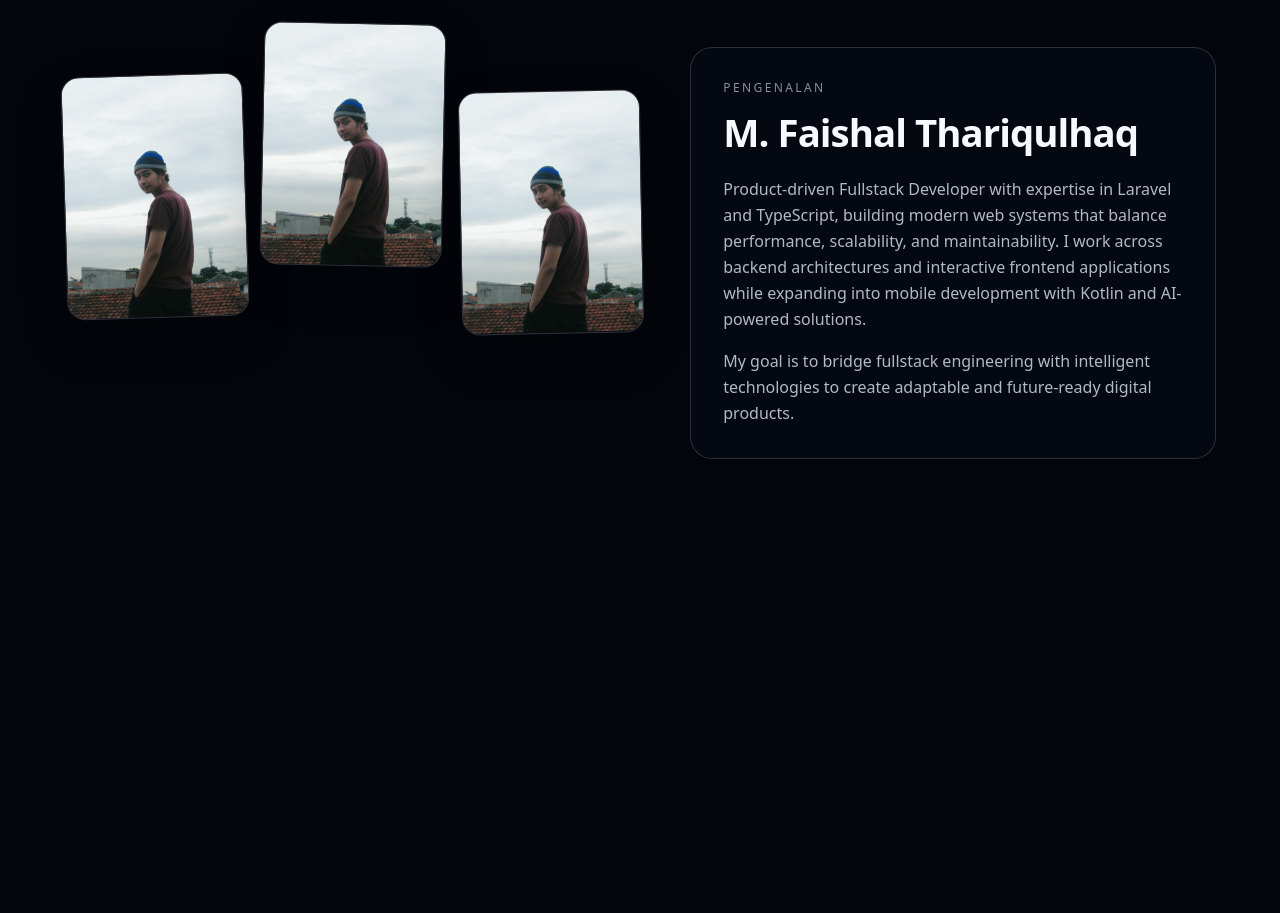
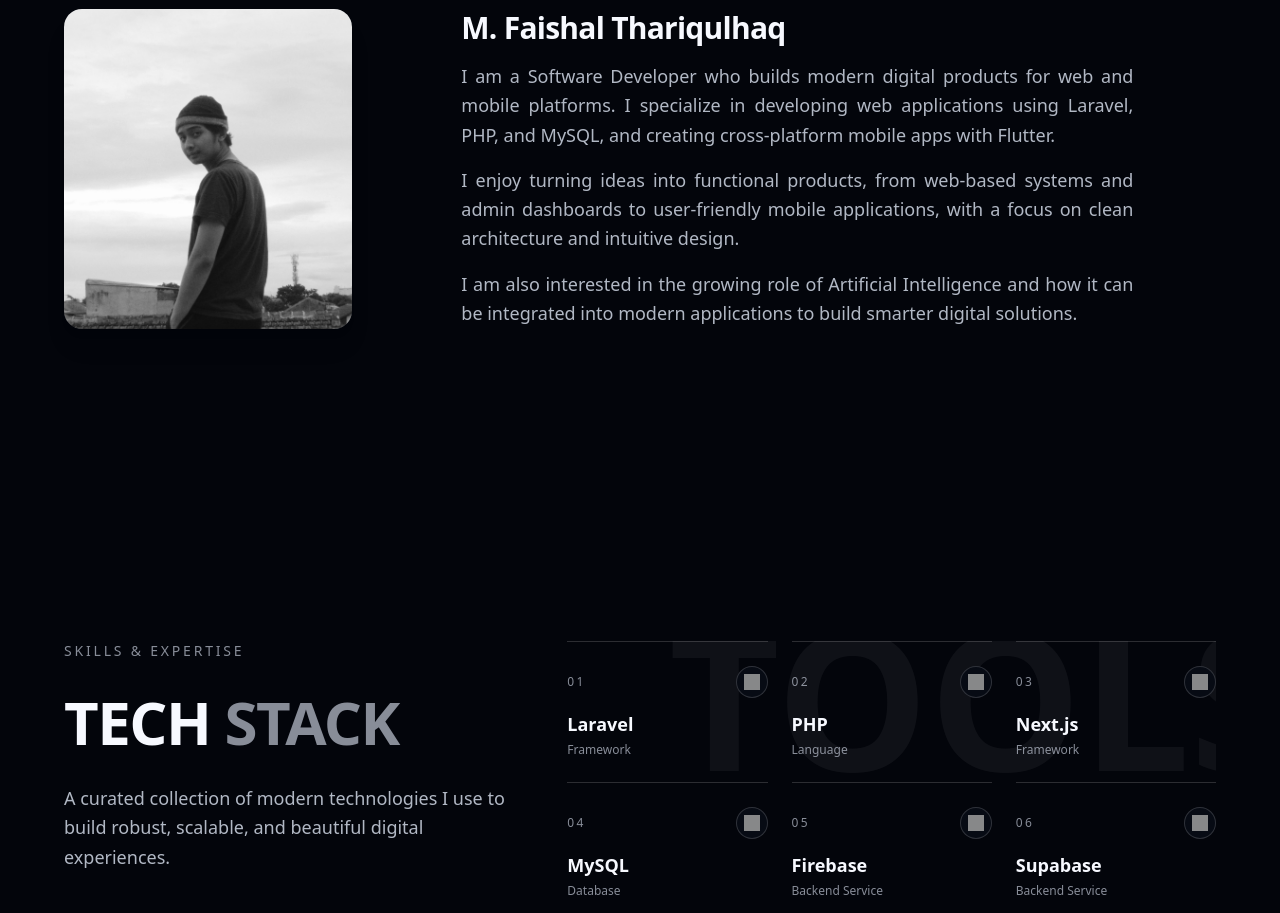
Before and after one commit to MFaishalThaariqulhaq/FaisPortofolio-v1, a Next.js app: page /about in a window 1280 px wide. Shown: the part 239-1152 px from the top of the page. Before the commit the page ends 800 px from the top, so only its background shows below. Built offline with nearby package versions, Linux system fonts and the light colour scheme; grey boxes are pictures that could not be loaded.

Commit message:
Refine about page layout and dock glow

```diff
--- a/src/app/about/page.tsx
+++ b/src/app/about/page.tsx
@@ -1,121 +1,251 @@
 "use client"
 
 import Image from "next/image"
-import { motion, useReducedMotion } from "framer-motion"
+import { motion, useInView, useReducedMotion } from "framer-motion"
+import { useRef } from "react"
 import Navbar from "@/components/Navbar"
 
-const PHOTO_COLUMNS = [
+type StackId = "laravel" | "php" | "nextjs" | "mysql" | "firebase" | "supabase" | "dart" | "flutter"
+
+type StackItem = {
+  id: StackId
+  name: string
+  role: string
+  icon: {
+    slug: string
+    alt: string
+  }
+}
+
+const STACK_ITEMS: StackItem[] = [
   {
-    id: "photo-1",
-    src: "/about-photo.jpg",
-    alt: "Faishal collaborating with teammates during a development session",
-    className: "mt-4 md:mt-7",
-    floatOffset: -8,
-    tilt: -1.8,
+    id: "laravel",
+    name: "Laravel",
+    role: "Framework",
+    icon: { slug: "laravel", alt: "Laravel logo" },
   },
   {
-    id: "photo-2",
-    src: "/about-photo.jpg",
-    alt: "Faishal standing on stage in an event setting",
-    className: "-mt-3 md:-mt-6",
-    floatOffset: -11,
-    tilt: 1.2,
+    id: "php",
+    name: "PHP",
+    role: "Language",
+    icon: { slug: "php", alt: "PHP logo" },
   },
   {
-    id: "photo-3",
-    src: "/about-photo.jpg",
-    alt: "Formal portrait of Faishal in a suit",
-    className: "mt-7 md:mt-11",
-    floatOffset: -7,
-    tilt: -1.1,
+    id: "nextjs",
+    name: "Next.js",
+    role: "Framework",
+    icon: { slug: "nextdotjs", alt: "Next.js logo" },
+  },
+  {
+    id: "mysql",
+    name: "MySQL",
+    role: "Database",
+    icon: { slug: "mysql", alt: "MySQL logo" },
+  },
+  {
+    id: "firebase",
+    name: "Firebase",
+    role: "Backend Service",
+    icon: { slug: "firebase", alt: "Firebase logo" },
+  },
+  {
+    id: "supabase",
+    name: "Supabase",
+    role: "Backend Service",
+    icon: { slug: "supabase", alt: "Supabase logo" },
+  },
+  {
+    id: "dart",
+    name: "Dart",
+    role: "Language",
+    icon: { slug: "dart", alt: "Dart logo" },
+  },
+  {
+    id: "flutter",
+    name: "Flutter",
+    role: "Mobile",
+    icon: { slug: "flutter", alt: "Flutter logo" },
   },
 ]
 
 export default function AboutPage() {
-  const reduceMotion = useReducedMotion()
+  const prefersReducedMotion = useReducedMotion()
+  const skillsRef = useRef<HTMLDivElement | null>(null)
+  const skillsInView = useInView(skillsRef, { once: false, amount: 0.25 })
+  const enableMotion = !prefersReducedMotion
+
+  const gridVariants = {
+    hidden: {},
+    show: {
+      transition: {
+        staggerChildren: 0.08,
+        delayChildren: 0.08,
+      },
+    },
+  }
+
+  const cardVariants = {
+    hidden: { opacity: 0, y: 14 },
+    show: { opacity: 1, y: 0, transition: { duration: 0.45, ease: "easeOut" } },
+  }
 
   return (
     <>
       <Navbar />
-      <main className="min-h-screen bg-[var(--bg-page)] px-6 pb-16 pt-28 text-[var(--text-primary)] md:px-16 md:pt-32">
-        <div className="mx-auto w-full max-w-6xl">
+      <main className="min-h-screen bg-[var(--bg-page)] px-6 pb-20 pt-28 text-[var(--text-primary)] md:px-16 md:pt-32">
+        <div className="mx-auto w-full max-w-6xl space-y-12 md:space-y-16">
+          <section className="flex min-h-[calc(100svh-7rem)] items-start pb-8 pt-2 md:pb-12 md:pt-6">
+            <div className="w-full space-y-8">
+              <motion.div
+                initial={prefersReducedMotion ? { opacity: 0 } : { opacity: 0, y: 18 }}
+                animate={{ opacity: 1, y: 0 }}
+                transition={{ duration: 0.5, ease: "easeOut" }}
+                className="text-center md:text-left"
+              >
+                <h1 className="relative inline-block pb-4 text-4xl font-bold tracking-tight md:text-5xl">
+                  About Me
+                  <span className="absolute bottom-0 left-0 h-1.5 w-1/3 rounded-full bg-[var(--text-primary)]" />
+                </h1>
+              </motion.div>
 
-        <motion.section
-          initial={reduceMotion ? { opacity: 0 } : { opacity: 0, y: 14, filter: "blur(4px)" }}
-          animate={reduceMotion ? { opacity: 1 } : { opacity: 1, y: 0, filter: "blur(0px)" }}
-          transition={{ duration: 0.5, ease: [0.22, 1, 0.36, 1] }}
-          className="mb-10"
+              <div className="grid items-center gap-10 md:grid-cols-12">
+                <motion.div
+                  initial={prefersReducedMotion ? { opacity: 0 } : { opacity: 0, y: 20 }}
+                  animate={{ opacity: 1, y: 0 }}
+                  transition={{ duration: 0.45, ease: "easeOut", delay: 0.05 }}
+                  className="md:col-span-4 lg:col-span-4"
                 >
-          <p className="text-xs uppercase tracking-[0.2em] text-[var(--text-muted)]">About</p>
-          <span className="mt-4 block h-[3px] w-24 rounded-full bg-[var(--text-secondary)]/70" />
-          <motion.h1 className="mt-3 text-[clamp(2rem,7vw,4.25rem)] font-semibold leading-[1.04] tracking-tight">
-            Who Am I
-          </motion.h1>
-        </motion.section>
+                  <div className="flex justify-center md:justify-start">
+                    <div className="group relative h-80 w-72 overflow-hidden rounded-2xl bg-[var(--bg-surface)] shadow-xl">
+                      <Image
+                        src="/about-photo.jpg"
+                        alt="Portrait of M. Faishal Thariqulhaq"
+                        fill
+                        sizes="(min-width: 1024px) 260px, (min-width: 768px) 240px, 75vw"
+                        className="object-cover grayscale transition duration-500 ease-out group-hover:grayscale-0 scale-[1.01]"
+                        priority
+                      />
+                    </div>
+                  </div>
+                </motion.div>
 
-          <section className="grid items-start gap-8 lg:grid-cols-[1.1fr_1fr] lg:gap-12">
                 <motion.div
-            initial={reduceMotion ? { opacity: 0 } : { opacity: 0, y: 18 }}
+                  initial={prefersReducedMotion ? { opacity: 0 } : { opacity: 0, y: 20 }}
                   animate={{ opacity: 1, y: 0 }}
-            transition={{ duration: 0.45, delay: 0.08, ease: "easeOut" }}
-            className="grid grid-cols-3 gap-3 md:gap-4"
+                  transition={{ duration: 0.45, ease: "easeOut", delay: 0.12 }}
+                  className="md:col-span-8 lg:col-span-8"
                 >
-            {PHOTO_COLUMNS.map((photo, index) => (
-              <motion.figure
-                key={photo.id}
-                initial={reduceMotion ? { opacity: 0 } : { opacity: 0, y: 16 }}
-                animate={{ opacity: 1, y: 0 }}
-                transition={{ duration: 0.35, delay: 0.12 + index * 0.06, ease: "easeOut" }}
-                whileHover={reduceMotion ? undefined : { scaleX: 1.055, y: -8, rotate: 0, zIndex: 8 }}
-                className={`relative aspect-[3/4] overflow-hidden rounded-2xl border border-[var(--border-subtle)] bg-[var(--bg-surface)] shadow-[0_20px_45px_rgba(0,0,0,0.24)] ${photo.className}`}
-                style={{ rotate: reduceMotion ? 0 : photo.tilt }}
+                  <h2 className="text-2xl font-bold tracking-tight md:text-3xl">
+                    M. Faishal Thariqulhaq
+                  </h2>
+                  <div className="mt-4 max-w-2xl space-y-4 text-justify text-base leading-relaxed text-[var(--text-secondary)] md:text-lg">
+                    <p>
+                      I am a Software Developer who builds modern digital products for web and mobile platforms.
+                      I specialize in developing web applications using Laravel, PHP, and MySQL, and creating
+                      cross-platform mobile apps with Flutter.
+                    </p>
+                    <p>
+                      I enjoy turning ideas into functional products, from web-based systems and admin dashboards
+                      to user-friendly mobile applications, with a focus on clean architecture and intuitive design.
+                    </p>
+                    <p>
+                      I am also interested in the growing role of Artificial Intelligence and how it can be
+                      integrated into modern applications to build smarter digital solutions.
+                    </p>
+                  </div>
+                </motion.div>
+              </div>
+            </div>
+          </section>
+
+          <section className="space-y-10 pb-8">
+            <motion.div
+              ref={skillsRef}
+              initial={prefersReducedMotion ? { opacity: 0 } : { opacity: 0, y: 10 }}
+              animate={
+                prefersReducedMotion || skillsInView
+                  ? { opacity: 1, y: 0 }
+                  : { opacity: 0, y: 18 }
+              }
+              transition={{ duration: 0.45, ease: "easeOut" }}
+              className="relative overflow-hidden"
             >
+              <div
+                className="pointer-events-none absolute -right-20 -top-10 hidden select-none text-[9rem] font-black uppercase leading-none text-[var(--text-primary)]/5 md:block lg:text-[12rem]"
+                aria-hidden="true"
+              >
+                Tools
+              </div>
+
+              <div className="relative z-10 grid gap-10 lg:grid-cols-[1fr_1.4fr] lg:items-start">
+                <div className="space-y-6">
+                  <p className="w-full text-sm uppercase tracking-[0.2em] text-[var(--text-muted)]">
+                    Skills & Expertise
+                  </p>
+                  <h3 className="w-full text-4xl font-bold leading-tight tracking-tight md:text-6xl">
+                    TECH <span className="text-[var(--text-muted)]">STACK</span>
+                  </h3>
+                  <p className="w-full max-w-none text-base leading-relaxed text-[var(--text-secondary)] md:text-lg">
+                    A curated collection of modern technologies I use to build robust, scalable, and beautiful
+                    digital experiences.
+                  </p>
+                </div>
+
                 <motion.div
-                  animate={reduceMotion ? undefined : { y: [0, photo.floatOffset, 0] }}
-                  transition={
-                    reduceMotion
-                      ? undefined
-                      : { duration: 5.2 + index * 0.55, repeat: Infinity, ease: "easeInOut" }
-                  }
-                  className="relative h-full w-full"
+                  className="grid gap-6 md:grid-cols-2 xl:grid-cols-3"
+                  variants={gridVariants}
+                  initial={enableMotion ? "hidden" : "show"}
+                  animate={enableMotion ? (skillsInView ? "show" : "hidden") : "show"}
                 >
-                  <Image
-                    src={photo.src}
-                    alt={photo.alt}
-                    fill
-                    sizes="(min-width: 1024px) 20vw, (min-width: 768px) 28vw, 30vw"
-                    className="object-cover transition duration-500 ease-out hover:scale-[1.06]"
-                    priority={index === 0}
+                  {STACK_ITEMS.map((stack, index) => (
+                    <motion.div
+                      key={stack.id}
+                      className="border-t border-[var(--border-subtle)] pt-6"
+                      variants={cardVariants}
+                      whileHover={enableMotion ? { y: -6 } : undefined}
+                      transition={{ type: "spring", stiffness: 180, damping: 18 }}
+                    >
+                      <div className="flex items-center justify-between text-xs uppercase tracking-[0.2em] text-[var(--text-muted)]">
+                        <span>{String(index + 1).padStart(2, "0")}</span>
+                        <motion.span
+                          className="inline-flex h-8 w-8 items-center justify-center rounded-full border border-[var(--border-subtle)] bg-[var(--bg-surface)]"
+                          whileHover={enableMotion ? { scale: 1.08, rotate: 4 } : undefined}
+                          transition={{ type: "spring", stiffness: 220, damping: 14 }}
+                        >
+                          <img
+                            src={`https://cdn.simpleicons.org/${stack.icon.slug}/ffffff`}
+                            alt={stack.icon.alt}
+                            className="tech-icon h-4 w-4"
+                            loading="lazy"
                           />
-                  <div className="pointer-events-none absolute inset-0 bg-gradient-to-t from-black/20 via-transparent to-white/10" />
+                        </motion.span>
+                      </div>
+                      <h4 className="mt-3 text-lg font-semibold text-[var(--text-primary)]">{stack.name}</h4>
+                      <p className="mt-1 text-xs text-[var(--text-muted)]">{stack.role}</p>
                     </motion.div>
-              </motion.figure>
                   ))}
                 </motion.div>
-          <motion.article
-            initial={reduceMotion ? { opacity: 0 } : { opacity: 0, y: 16 }}
-            animate={{ opacity: 1, y: 0 }}
-            transition={{ duration: 0.45, delay: 0.16, ease: "easeOut" }}
-            className="rounded-3xl border border-[var(--border-subtle)] bg-[var(--bg-surface)]/70 p-6 md:p-8"
-          >
-            <p className="text-xs uppercase tracking-[0.2em] text-[var(--text-muted)]">Pengenalan</p>
-            <h2 className="mt-3 text-[clamp(1.5rem,4vw,2.4rem)] font-semibold leading-tight tracking-tight">
-              M. Faishal Thariqulhaq
-            </h2>
-            <p className="mt-5 max-w-xl text-sm leading-relaxed text-[var(--text-secondary)] md:text-base">
-              Product-driven Fullstack Developer with expertise in Laravel and TypeScript, building modern web
-              systems that balance performance, scalability, and maintainability. I work across backend architectures
-              and interactive frontend applications while expanding into mobile development with Kotlin and AI-powered
-              solutions.
-            </p>
-            <p className="mt-4 max-w-xl text-sm leading-relaxed text-[var(--text-secondary)] md:text-base">
-              My goal is to bridge fullstack engineering with intelligent technologies to create adaptable and
-              future-ready digital products.
-            </p>
-          </motion.article>
+              </div>
+            </motion.div>
           </section>
         </div>
       </main>
+      <style jsx global>{`
+        :root {
+          --tech-icon-filter: none;
+          --tech-icon-opacity: 0.85;
+        }
+
+        html[data-theme="light"] {
+          --tech-icon-filter: invert(1);
+          --tech-icon-opacity: 0.72;
+        }
+
+        .tech-icon {
+          filter: var(--tech-icon-filter);
+          opacity: var(--tech-icon-opacity);
+        }
+      `}</style>
     </>
   )
 }
--- a/src/components/AboutSection.tsx
+++ b/src/components/AboutSection.tsx
@@ -196,7 +196,7 @@ export default function AboutSection() {
                   flipped: { opacity: 0, rotateX: 90, y: "50%" },
                 }}
                 transition={{ type: "spring", stiffness: 280, damping: 22 }}
-                className="col-start-1 row-start-1 inline-flex items-center gap-2 rounded-full border border-[var(--border-subtle)] bg-[var(--accent-2)] px-5 py-2.5 text-sm font-semibold text-white shadow-[0_10px_28px_rgba(0,0,0,0.2)]"
+                className="col-start-1 row-start-1 inline-flex items-center gap-2 rounded-full border border-[var(--border-subtle)] bg-[var(--text-primary)]/85 px-5 py-2.5 text-sm font-semibold text-[var(--bg-page)] shadow-[0_10px_28px_rgba(0,0,0,0.2)]"
               >
                 <span>About Me</span>
                 <span aria-hidden="true">-&gt;</span>
@@ -207,7 +207,7 @@ export default function AboutSection() {
                   flipped: { opacity: 1, rotateX: 0, y: "0%" },
                 }}
                 transition={{ type: "spring", stiffness: 280, damping: 22 }}
-                className="col-start-1 row-start-1 inline-flex items-center gap-2 rounded-full border border-[var(--border-subtle)] bg-[var(--accent-2)]/90 px-5 py-2.5 text-sm font-semibold text-white shadow-[0_10px_28px_rgba(0,0,0,0.2)]"
+                className="col-start-1 row-start-1 inline-flex items-center gap-2 rounded-full border border-[var(--border-subtle)] bg-[var(--text-primary)] px-5 py-2.5 text-sm font-semibold text-[var(--bg-page)] shadow-[0_10px_28px_rgba(0,0,0,0.2)]"
               >
                 <span>About Me</span>
                 <span aria-hidden="true">-&gt;</span>
```
Also changed, not shown: src/components/BottomDock.tsx (+3 -9 lines). Lines whose indentation alone changed are shown as unchanged.
